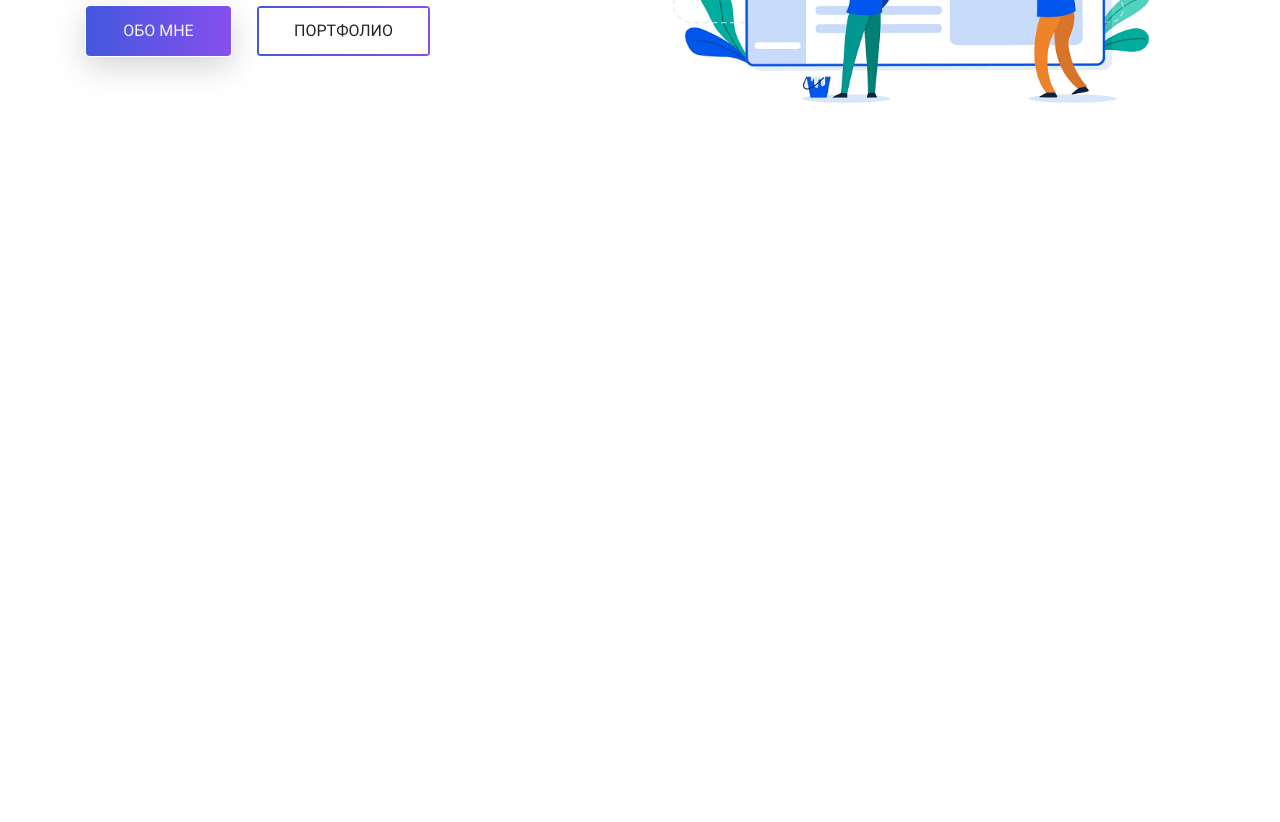
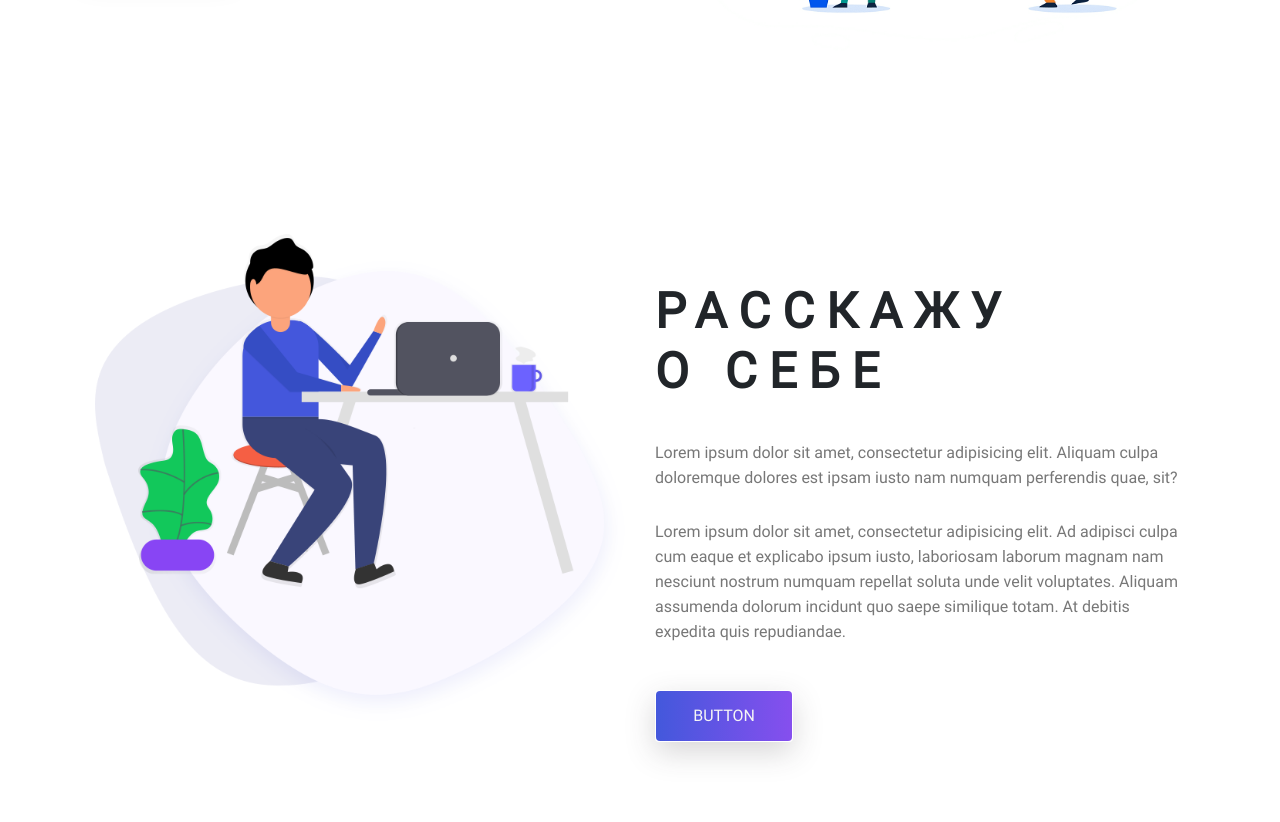
Before and after one commit to YuliaQueen/youlia, a plain HTML site: page index.html in a window 1280 px wide. Shown: the part 514-1336 px from the top of the page. Before the commit the page ends 800 px from the top, so only its background shows below. Drawn offline with Linux system fonts and the light colour scheme.

Commit message:
Created About Block

```diff
--- a/css/style.css
+++ b/css/style.css
@@ -11,7 +11,7 @@
 }
 
 .header_area .main-menu .navbar {
-    padding: 1rem 20rem;
+    padding: 1rem 10rem;
 }
 
 .header_area .main-menu .nav-item .nav-link {
@@ -68,3 +68,21 @@ padding-top: 35%;
 }
 
 /*End Banner Area*/
+
+/*Start About Area*/
+
+.site-main .about-area {
+    padding: 5rem 5rem;
+}
+
+.site-main .about-area .about-title h2 > span {
+    display: block;
+    font: normal bold 49px/60px var(--roboto);
+    letter-spacing: 12px;
+}
+
+.site-main .about-area .about-title .paragraph > p {
+    padding: .4rem 0;
+}
+
+/*End About Area*/
--- a/index.html
+++ b/index.html
@@ -20,7 +20,7 @@
 <!-- ============================== Start Header Area ====================================   -->
 <header class="header_area">
     <div class="main-menu">
-        <nav class="navbar navbar-expand-lg navbar-light">
+        <nav class="navbar navbar-expand-lg navbar-light navbar_fixed">
             <a class="navbar-brand" href="#"><img src="./img/logo.png" alt=""></a>
             <button class="navbar-toggler" type="button" data-toggle="collapse" data-target="#navbarNav"
                     aria-controls="navbarNav" aria-expanded="false" aria-label="Toggle navigation">
@@ -76,6 +76,40 @@
         </div>
     </section>
     <!-- ============================== End Banner Area ====================================   -->
+    <!-- ============================== About Area =========================================== -->
+    <section class="about-area">
+        <div class="container-fluid">
+            <div class="row">
+                <div class="col-lg-6 col-md-12">
+                    <div class="about-image">
+                        <img src="./img/about-us.png" alt="About as" class="img-fluid">
+                    </div>
+                </div>
+                <div class="col-lg-6 col-md-12 about-title">
+                    <h2 class="text-uppercase pt-5 w-75">
+                        <span>расскажу</span>
+                        <span>о себе</span>
+                    </h2>
+                    <div class="paragraph py-4">
+                        <p class="para">
+                            Lorem ipsum dolor sit amet, consectetur adipisicing elit. Aliquam culpa doloremque dolores
+                            est ipsam iusto nam numquam perferendis quae, sit?
+                        </p>
+                        <p class="para">
+                            Lorem ipsum dolor sit amet, consectetur adipisicing elit. Ad adipisci culpa cum eaque et
+                            explicabo ipsum iusto, laboriosam laborum magnam nam nesciunt nostrum numquam repellat
+                            soluta unde velit voluptates. Aliquam assumenda dolorum incidunt quo saepe similique totam.
+                            At debitis expedita quis repudiandae.
+                        </p>
+                    </div>
+                    <button type="button" class="btn button primary-button text-uppercase">button</button>
+                </div>
+            </div>
+        </div>
+    </section>
+    <!-- ========================== End About Area =========================================== -->
+
+
 </main>
 <!-- ============================== End Main Area ====================================   -->
 
```
